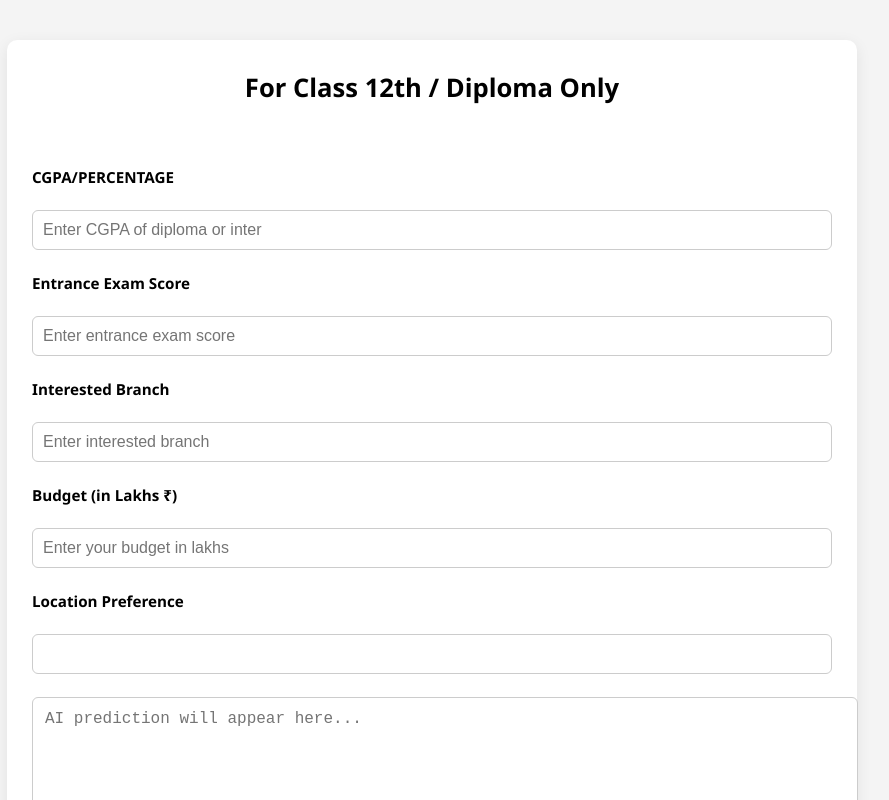
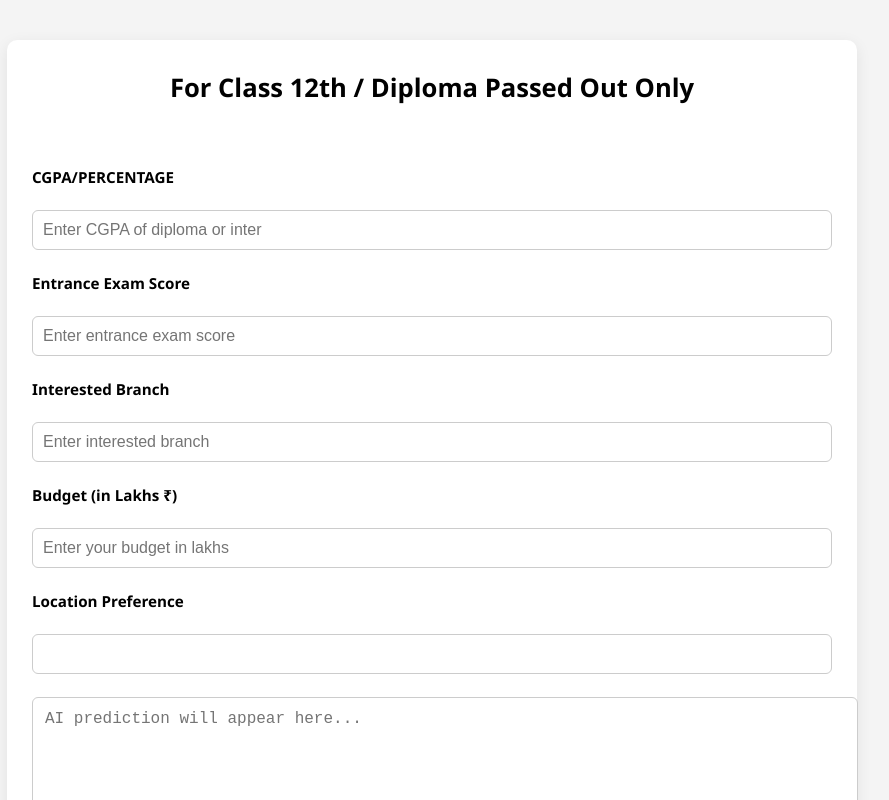
Before and after one commit to Prashanth32124/CampusKartfrontend, a React (Create React App) app: page /Predict in a window 1280 px wide. Shown: the top 800 px of the page, without its empty margins (208-1097 px from the left). Built offline with nearby package versions, Linux system fonts and the light colour scheme; sample sign-in values are in the browser's storage.

Commit message:
Added data  and logic

```diff
--- a/src/Predict.jsx
+++ b/src/Predict.jsx
@@ -57,7 +57,7 @@ Suggest 3 best colleges in India that match these preferences and give a short e
   return (
   <div className="predict-page">
     <div className="predict-card">
-      <label id="c12">For Class 12th / Diploma Only</label><br />
+      <label id="c12">For Class 12th / Diploma Passed Out Only</label><br />
 
       <label className="l">CGPA/PERCENTAGE</label>
       <input
```
